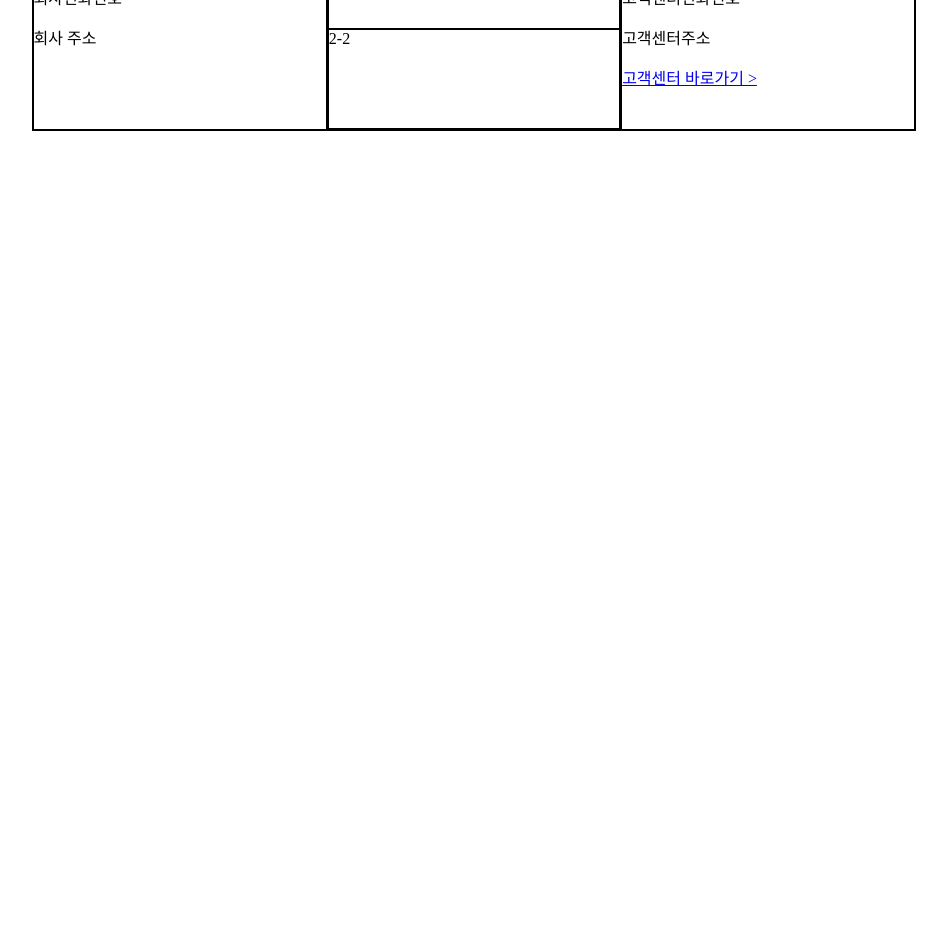
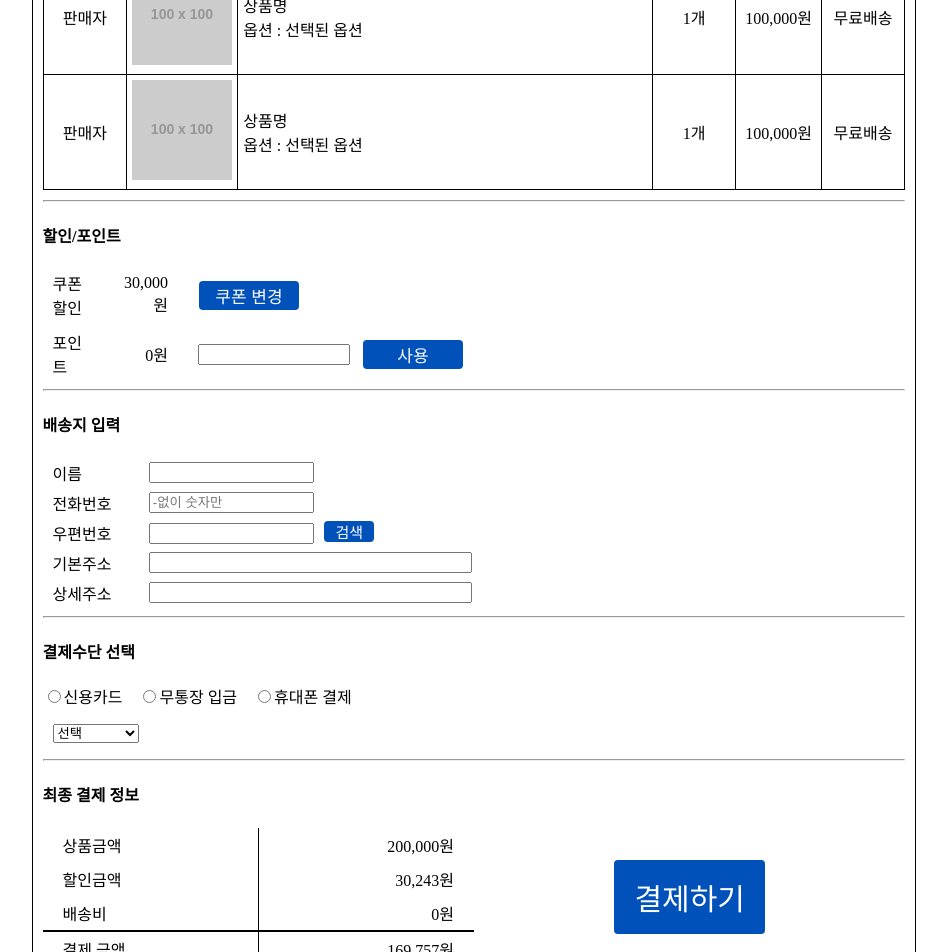
Before and after one commit to sunshine4437/VueStudy, a Vue app: page /payment in a window 1280 px wide. Shown: the part 320-1272 px from the top of the page, without its empty margins (166-1113 px from the left). Before the commit the page ends 800 px from the top, so only its background shows below. Built offline with nearby package versions, Linux system fonts and the light colour scheme.

Commit message:
2021-12-22 23:51

```diff
--- a/src/views/payment.vue
+++ b/src/views/payment.vue
@@ -1,17 +1,291 @@
 <template>
     <div class="payment">
-        <div class="orderProduct">
-
+        <div>
+            <h4>주문 상품 정보</h4>
+            <table class="orderProductTable">
+                <tr v-for="op in orderProducts" :key="op.number">
+                    <td class="orderProduct" style="width: 10%">
+                        <span v-html="op.shopName"></span>
+                    </td>
+                    <td class="orderProduct" style="width: 10%">
+                        <img v-bind:src="op.image" />
+                    </td>
+                    <td
+                        class="orderProduct"
+                        style="width: 50%; text-align: left"
+                    >
+                        <span v-html="op.productName"></span>
+                    </td>
+                    <td class="orderProduct" style="width: 10%">
+                        <span v-html="op.count"></span>
+                    </td>
+                    <td class="orderProduct" style="width: 10%">
+                        <span v-html="op.price"></span>
+                    </td>
+                    <td class="orderProduct" style="width: 10%">
+                        <span v-html="op.delivery"></span>
+                    </td>
+                </tr>
+            </table>
         </div>
-        <div class="coupon"></div>
-        <div class="delivery"></div>
-        <div class="pay"></div>
+        <hr />
+        <div class="coupon">
+            <h4>할인/포인트</h4>
+            <table class="couponTable">
+                <tr>
+                    <td>쿠폰 할인</td>
+                    <td class="couponNum">30,000원</td>
+                    <td><button class="couponBtn">쿠폰 변경</button></td>
+                </tr>
+                <tr>
+                    <td class="tableMiddle">1</td>
+                </tr>
+                <tr>
+                    <td>포인트</td>
+                    <td class="couponNum">0원</td>
+                    <td><input type="text" style="width: 100%"></td>
+                    <td><button class="couponBtn">사용</button></td>
+                </tr>
+            </table>
+        </div>
+        <hr />
+        <div class="delivery">
+            <h4>배송지 입력</h4>
+            <table class="deliveryTable">
+                <tr>
+                    <td>이름</td>
+                    <td>
+                        <input
+                            type="text"
+                            name="username"
+                            class="shortInput"
+                            required
+                        />
+                    </td>
+                </tr>
+                <tr>
+                    <td>전화번호</td>
+                    <td>
+                        <input
+                            type="text"
+                            name="mobile"
+                            class="shortInput"
+                            placeholder="-없이 숫자만"
+                            required
+                        />
+                    </td>
+                </tr>
+                <tr>
+                    <td>우편번호</td>
+                    <td>
+                        <input type="text" name="addr" class="shortInput" />
+                        <button class="addrBtn" onclick="searchAddress()">
+                            검색
+                        </button>
+                    </td>
+                </tr>
+                <tr>
+                    <td>기본주소</td>
+                    <td>
+                        <input
+                            type="text"
+                            name="base_addr"
+                            class="longInput"
+                        />
+                    </td>
+                </tr>
+                <tr>
+                    <td>상세주소</td>
+                    <td>
+                        <input
+                            type="text"
+                            name="detail_addr"
+                            class="longInput"
+                        />
+                    </td>
+                </tr>
+            </table>
+        </div>
+        <hr />
+        <div class="payMethod">
+            <h4>결제수단 선택</h4>
+            <p>
+                <input type="radio" value="credit" name="payMethod" style="width: auto;" required>신용카드
+                &nbsp;&nbsp;
+                <input type="radio" value="credit" name="payMethod" style="width: auto;" required>무통장 입금
+                &nbsp;&nbsp;
+                <input type="radio" value="credit" name="payMethod" style="width: auto;" required>휴대폰 결제
+            </p>
+            <p>
+                <select name="" class="cardSelect">
+                    <option value="">선택</option>
+                    <option value="">신한카드</option>
+                    <option value="">국민카드</option>
+                    <option value="">삼성카드</option>
+                    <option value="">현대카드</option>
+                    <option value="">롯데카드</option>
+                    <option value="">농협카드</option>
+                    <option value="">우리카드</option>
+                    <option value="">하나카드</option>
+                </select>
+            </p>
+        </div>
+        <hr />
+        <div class="payInfo">
+            <h4>최종 결제 정보</h4>
+            <table class="payInfoTable">
+                <tr>
+                    <td class="payIf">상품금액</td>
+                    <td class="payNum">200,000원</td>
+                    <td rowspan="4" class="buyBtn">
+                        <button>결제하기</button>
+                    </td>
+                </tr>
+                <tr>
+                    <td class="payIf">할인금액</td>
+                    <td class="payNum">30,243원</td>
+                </tr>
+                <tr>
+                    <td class="payIf">배송비</td>
+                    <td class="payNum">0원</td>
+                </tr>
+                <tr style="border-top: 2px black solid">
+                    <td class="payIf">결제 금액</td>
+                    <td class="payNum">169,757원</td>
+                </tr>
+            </table>
+        </div>
     </div>
 </template>
 
 <script>
-export default {};
+export default {
+    data() {
+        return {
+            orderProducts: [
+                {
+                    number: "1",
+                    shopName: "판매자",
+                    image: "http://placehold.it/100X100",
+                    productName: "상품명<br>옵션 : 선택된 옵션",
+                    count: "1개",
+                    price: "100,000원",
+                    delivery: "무료배송",
+                },
+                {
+                    number: "2",
+                    shopName: "판매자",
+                    image: "http://placehold.it/100X100",
+                    productName: "상품명<br>옵션 : 선택된 옵션",
+                    count: "1개",
+                    price: "100,000원",
+                    delivery: "무료배송",
+                },
+            ],
+        };
+    },
+};
 </script>
 
 <style>
+.payment {
+    border: 1px black solid;
+    padding: 20px 10px;
+}
+.orderProductTable {
+    width: 100%;
+    border: 1px black solid;
+    border-collapse: collapse;
+    padding: 10px 10px;
+    text-align: center;
+    margin: 10px 0;
+}
+
+.orderProduct {
+    border: 1px black solid;
+    padding: 5px 5px;
+}
+
+.payInfoTable {
+    width: 100%;
+    border-collapse: collapse;
+    padding: 10px 10px;
+    text-align: center;
+}
+.payIf {
+    width: 25%;
+    text-align: left;
+    padding: 5px 20px;
+}
+.payNum {
+    width: 25%;
+    text-align: right;
+    padding: 5px 20px;
+    border-left: 1px black solid;
+}
+.deliveryTable {
+    width: 50%;
+    border-collapse: collapse;
+    padding: 10px 10px;
+}
+.couponTable{
+    width: 50%;
+    border-collapse: collapse;
+    padding: 10px 30px;
+}
+td{
+    padding: 3px 10px;
+}
+button {
+    background-color: #0051ba;
+    border-radius: 4px;
+    border: none;
+    color: white;
+    padding: 15px 20px;
+    text-align: center;
+    text-decoration: none;
+    display: inline-block;
+    font-size: 30px;
+    cursor: pointer;
+    margin: 0px 1px;
+}
+.buyBtn {
+    width: 50%;
+    border: 0px;
+}
+.addrBtn {
+    font-size: 15px;
+    padding: 0 5px;
+    width: 50px;
+    margin: 0 10px;
+}
+.shortInput {
+    width: 50%;
+}
+
+.longInput {
+    width: 100%;
+}
+.cardSelect{
+    margin: 0 10px;
+    width: 10%;
+}
+.couponSpan{
+    margin: 0 20px;
+}
+.couponBtn{
+    width: 100px;
+    font-size: 17px;
+    padding: 2px 5px;
+}
+.tableMiddle{
+    font-size: 4px;
+    padding: 0 0;
+    color: white;
+}
+.couponNum {
+    width: 20%;
+    text-align: right;
+    padding: 5px 20px;
+}
 </style>
```
